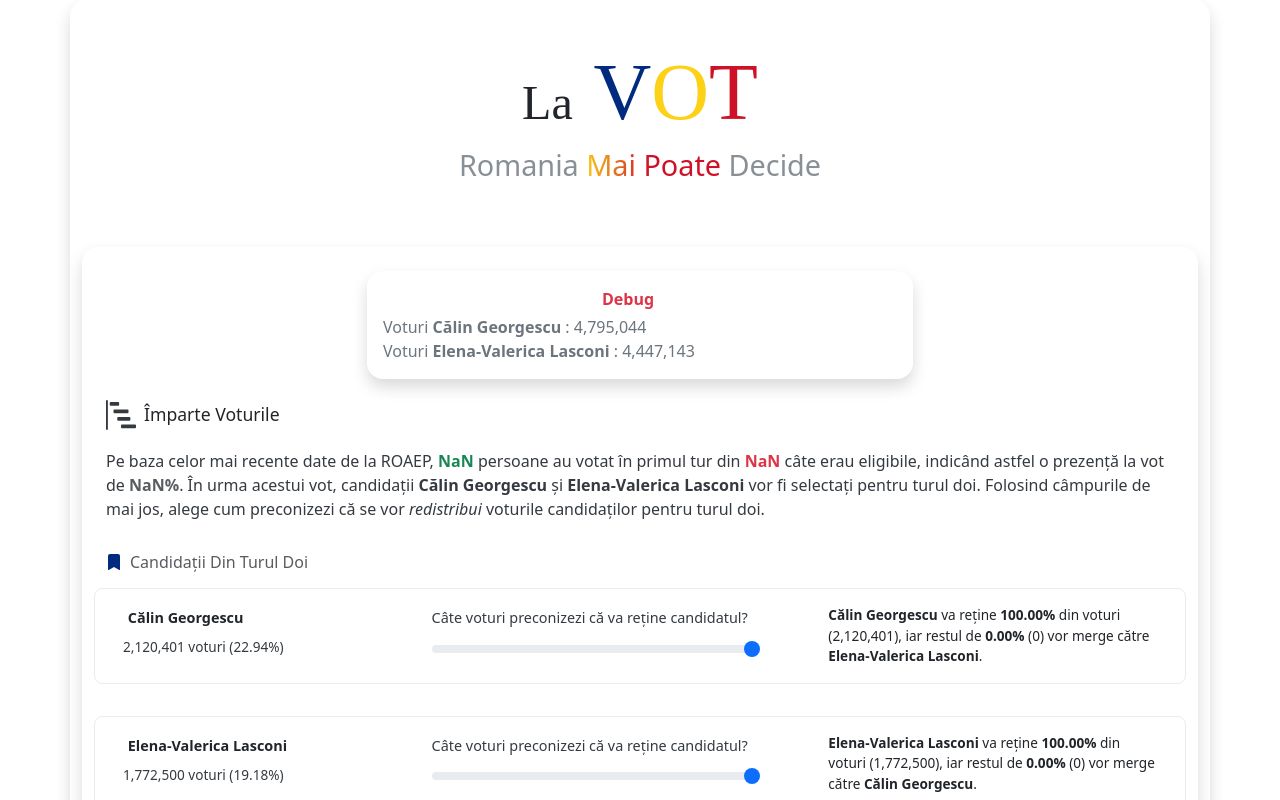
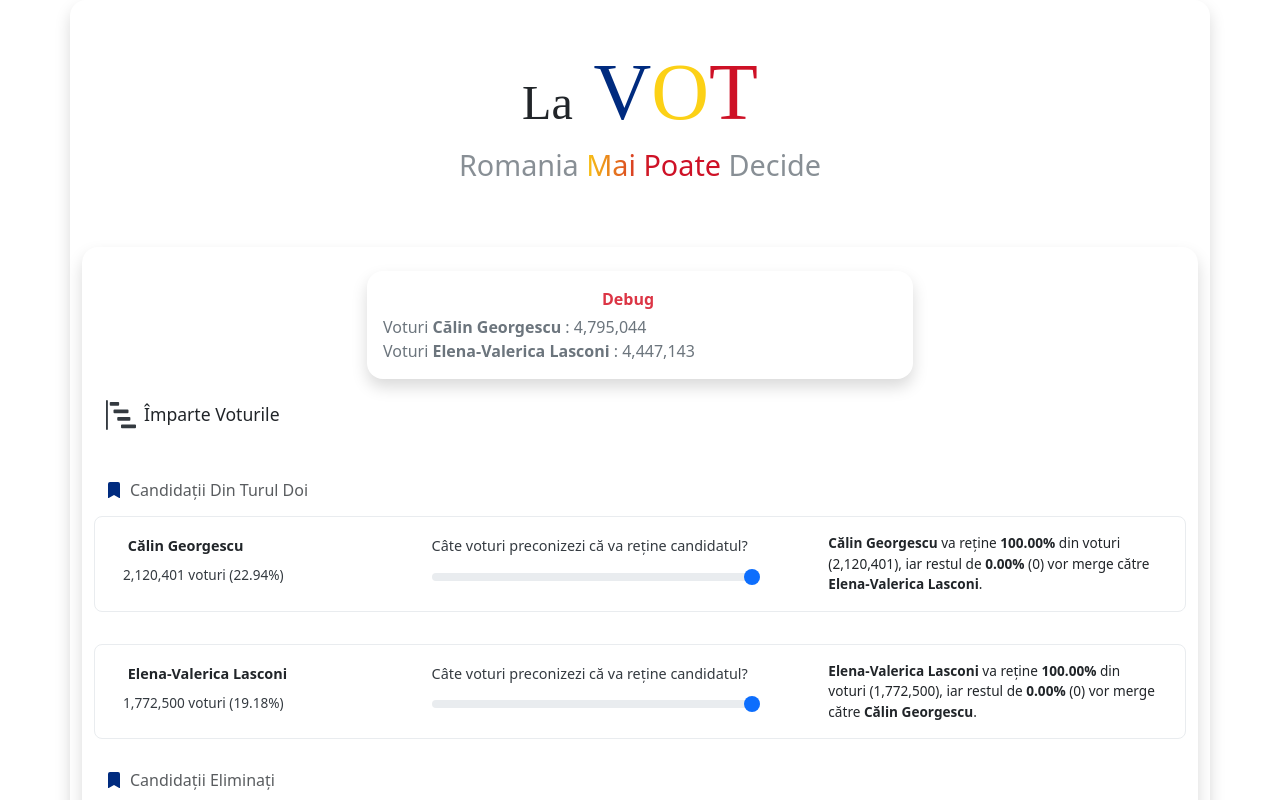
Before and after one commit to mihaiconstantin/lavot, a React (Vite) app: page / in a window 1280 px wide. Shown: the top 800 px of the page. Built offline with nearby package versions, Linux system fonts and the light colour scheme; a web font is replaced by a local one.

Commit message:
Refactor: update `Summary` to accept children components

```diff
--- a/src/components/Summary.tsx
+++ b/src/components/Summary.tsx
@@ -1,29 +1,17 @@
 import React from "react";
-import { data } from "../data/data";
-import { formatNumber } from "../utils/formatNumbers";
 
 
-const Summary: React.FC = () => {
-    // Extract relevant information from the data array.
-    const { first, second, statistics } = data;
+interface SummaryProps {
+    children: React.ReactNode;
+}
 
-    // Extract the votes for the first round.
-    const roundOneVotes = statistics.roundOne;
 
-    // Extract the eligible voters for the first round.
-    const eligibleVoters = statistics.eligible;
-
-    // Calculate the vote percentage for the first round.
-    const votePercentage = Math.round((roundOneVotes / eligibleVoters) * 100);
+const Summary: React.FC<SummaryProps> = ({ children }) => {
 
     return (
         <div className="row control">
             <div className="col-12 section-description lead">
-                Pe baza celor mai recente date de la ROAEP, <span className="fw-bold text-success">{formatNumber(roundOneVotes)}</span> persoane au votat în primul tur din <span className="fw-bold text-danger">{formatNumber(eligibleVoters)}</span> câte erau eligibile, indicând astfel o prezență la vot de <span className="fw-bold text-muted">{votePercentage}%</span>.
-
-                În urma acestui vot, candidații <span className="name">{first.name}</span> și <span className="name">{second.name}</span> vor fi selectați pentru turul doi.
-
-                Folosind câmpurile de mai jos, alege cum preconizezi că se vor <span className="fst-italic">redistribui</span> voturile candidaților pentru turul doi.
+                {children}
             </div>
         </div>
     );
```
